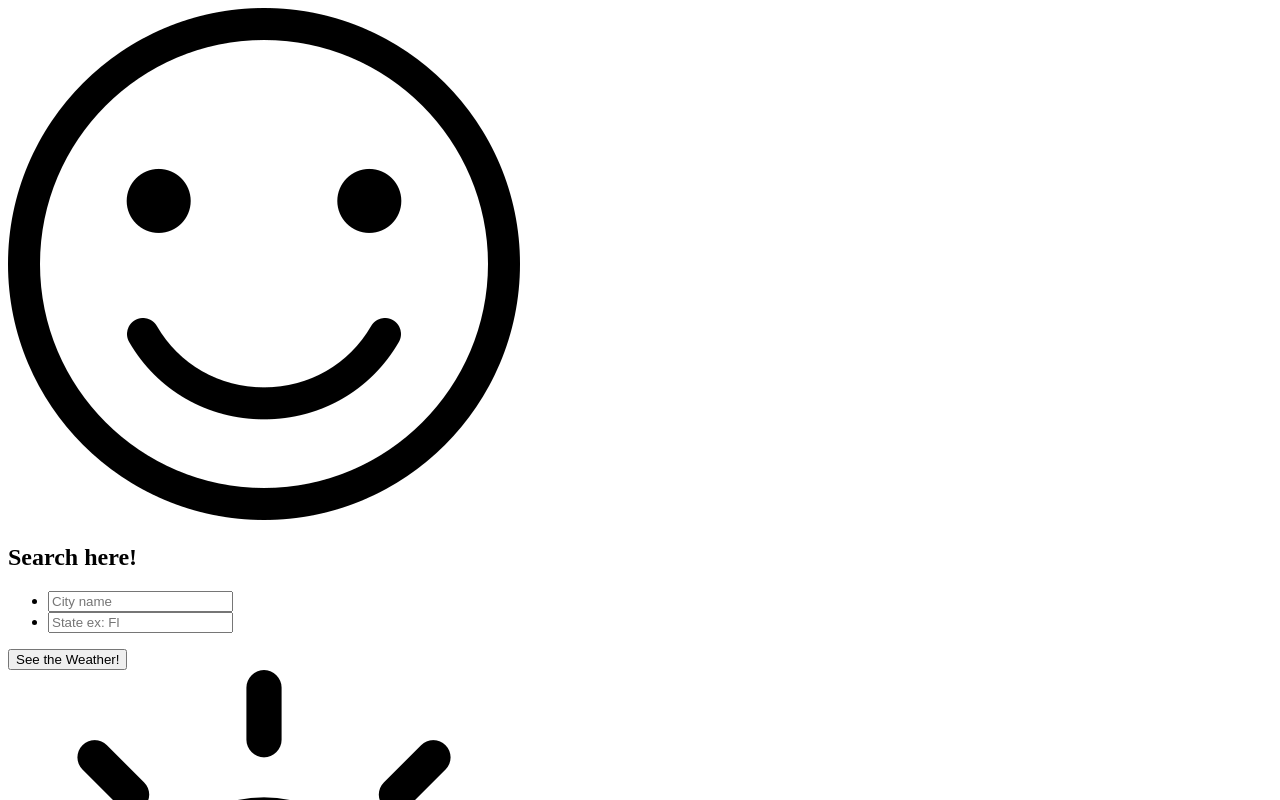
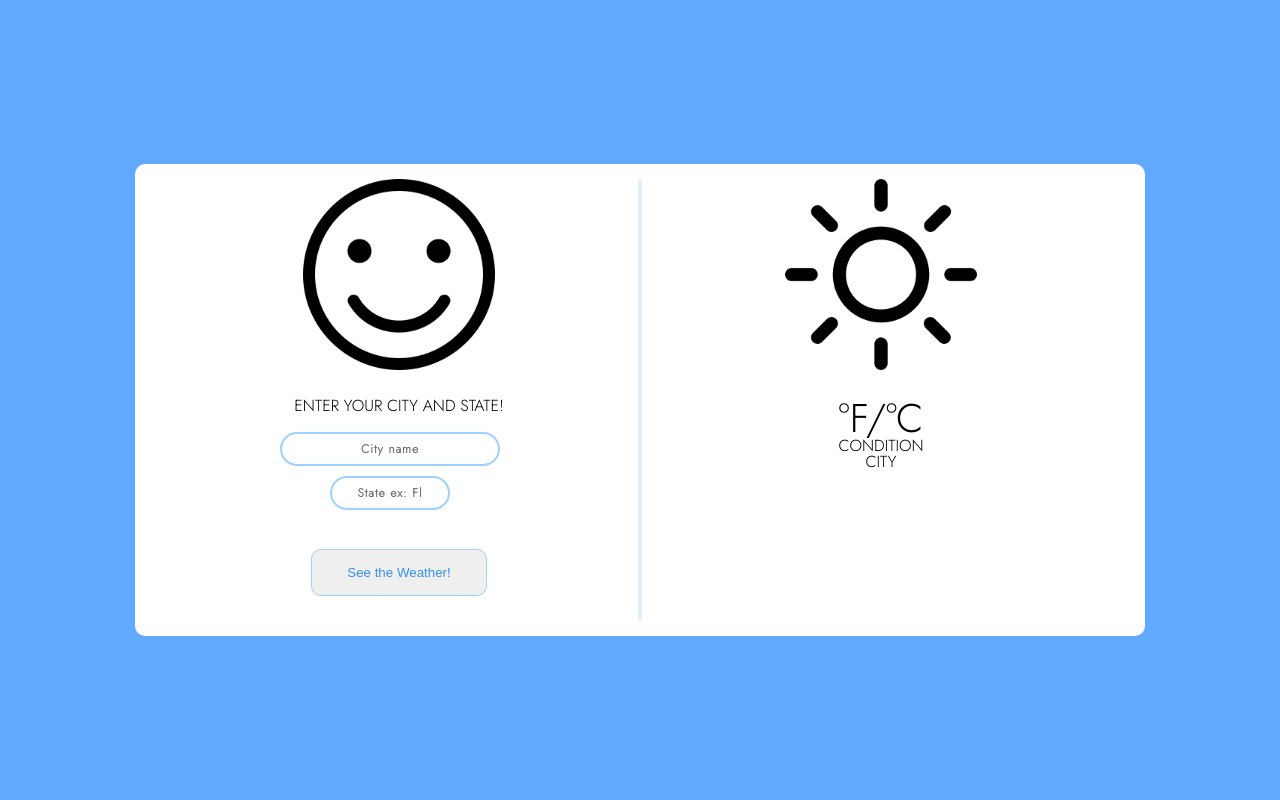
Before and after one commit to ClarkDylan/front-end-project, a plain HTML site: page index.html in a window 1280 px wide. Shown: the top 800 px of the page. Drawn offline with nearby package versions, Linux system fonts and the light colour scheme.

Commit message:
styles page at current build

```diff
--- a/index.html
+++ b/index.html
@@ -8,14 +8,16 @@
   <script src="https://code.jquery.com/jquery-3.5.1.js" integrity="sha256-QWo7LDvxbWT2tbbQ97B53yJnYU3WhH/C8ycbRAkjPDc="
     crossorigin="anonymous"></script>
   <script defer src="script.js"></script>
-  <title>Today's Weather</title>
+  <link rel="stylesheet" href="styles.css">
+  <link href="https://fonts.googleapis.com/css2?family=Jost:wght@300&display=swap" rel="stylesheet">
+  <title>Weather Widget</title>
 </head>
 
 <body>
   <div class="container weather-widget">
     <div id="weatherSearch">
-      <img src="/assets/smile.png" class="inputImage">
-      <h2 class="inputHeader">Search here!</h2>
+      <img src="/assets/smile.png" class="weatherIcon">
+      <h2 class="inputHeader">Enter your city and state!</h2>
       <ul class="inputBoxes">
         <li><input type="text" placeholder="City name" id="inputCity"></li>
         <li><input type="text" placeholder="State ex: Fl" id="inputState"></li>
--- a/styles.css
+++ b/styles.css
@@ -0,0 +1,274 @@
+/* http://meyerweb.com/eric/tools/css/reset/
+   v2.0 | 20110126
+   License: none (public domain)
+*/
+
+html,
+body,
+div,
+span,
+applet,
+object,
+iframe,
+h1,
+h2,
+h3,
+h4,
+h5,
+h6,
+p,
+blockquote,
+pre,
+a,
+abbr,
+acronym,
+address,
+big,
+cite,
+code,
+del,
+dfn,
+em,
+img,
+ins,
+kbd,
+q,
+s,
+samp,
+small,
+strike,
+strong,
+sub,
+sup,
+tt,
+var,
+b,
+u,
+i,
+center,
+dl,
+dt,
+dd,
+ol,
+ul,
+li,
+fieldset,
+form,
+label,
+legend,
+table,
+caption,
+tbody,
+tfoot,
+thead,
+tr,
+th,
+td,
+article,
+aside,
+canvas,
+details,
+embed,
+figure,
+figcaption,
+footer,
+header,
+hgroup,
+menu,
+nav,
+output,
+ruby,
+section,
+summary,
+time,
+mark,
+audio,
+video {
+  margin: 0;
+  padding: 0;
+  border: 0;
+  font-size: 100%;
+  font: inherit;
+  vertical-align: baseline;
+}
+
+/* HTML5 display-role reset for older browsers */
+article,
+aside,
+details,
+figcaption,
+figure,
+footer,
+header,
+hgroup,
+menu,
+nav,
+section {
+  display: block;
+}
+
+body {
+  line-height: 1;
+}
+
+ol,
+ul {
+  list-style: none;
+}
+
+blockquote,
+q {
+  quotes: none;
+}
+
+blockquote:before,
+blockquote:after,
+q:before,
+q:after {
+  content: '';
+  content: none;
+}
+
+table {
+  border-collapse: collapse;
+  border-spacing: 0;
+}
+
+html {
+  font-family: 'Jost', sans-serif;
+  box-sizing: border-box;
+}
+
+body {
+  background-color: #60a9ff;
+  display: flex;
+  justify-content: center;
+  align-items: center;
+  min-height: 100vh;
+}
+
+.container {
+  background-color: white;
+  border-radius: 10px;
+  padding: 15px 25px;
+  width: 100%;
+  max-width: 960px;
+  display: flex;
+  flex-direction: column;
+  text-align: center;
+  text-transform: uppercase;
+}
+
+#inputCity {
+  font-weight: 600;
+  letter-spacing: 1px;
+  font-size: 12px;
+  line-height: 1.5;
+  padding: 5px 0;
+  margin-bottom: 10px;
+  border-top: 1px solid #e1f1ff;
+}
+
+#inputState {
+  font-weight: 600;
+  letter-spacing: 1px;
+  font-size: 12px;
+  line-height: 1.5;
+  padding: 5px 0;
+  border-top: 1px solid #e1f1ff;
+}
+
+#searchButton {
+  border: 1px solid #9dd1ff;
+  border-radius: 10px;
+  color: #348efe;
+  display: inline-block;
+  padding: 15px 35px;
+  text-decoration: none;
+  margin: 25px 0;
+  transition: background-color 200ms ease-in-out;
+}
+
+#searchButton:hover {
+  background-color: #e1f1ff;
+  cursor: pointer;
+}
+
+.inputHeader {
+  font-size: 2vh;
+  padding-bottom: 4vh;
+}
+
+.weatherIcon {
+  margin-bottom: 25px;
+  max-width: 40%;
+}
+
+.temp {
+  font-size: 5vh;
+}
+
+.condition {
+  font-size: 2vh;
+}
+
+.city {
+  font-size: 2vh;
+  padding-top: 5vh;
+}
+
+#inputCity {
+  border: 2px solid #9dd1ff;
+  outline: none;
+  display: inline-block;
+  height: 34px;
+  vertical-align: middle;
+  position: relative;
+  bottom: 14px;
+  right: 9px;
+  border-radius: 22px;
+  width: 220px;
+  box-sizing: border-box;
+  padding: 0 18px;
+  transition: .3s;
+  font-family: 'Jost', sans-serif;
+  text-align: center;
+}
+
+#inputCity:focus {
+  border-color: dodgerblue;
+  box-shadow: 0 0 8px 0 dodgerblue;
+}
+
+#inputState {
+  border: 2px solid #9dd1ff;
+  outline: none;
+  display: inline-block;
+  height: 34px;
+  vertical-align: middle;
+  position: relative;
+  bottom: 14px;
+  right: 9px;
+  border-radius: 22px;
+  width: 120px;
+  box-sizing: border-box;
+  padding: 0 18px;
+  transition: .3s;
+  font-family: 'Jost', sans-serif;
+  text-align: center;
+}
+
+#inputState:focus {
+  border-color: dodgerblue;
+  box-shadow: 0 0 8px 0 dodgerblue;
+}
+
+@media (min-width: 900px) {
+  .container {
+    flex-direction: row;
+  }
+
+  #weatherResults {
+    border-left: 4px solid #e1f1ff;
+  }
+}
```
